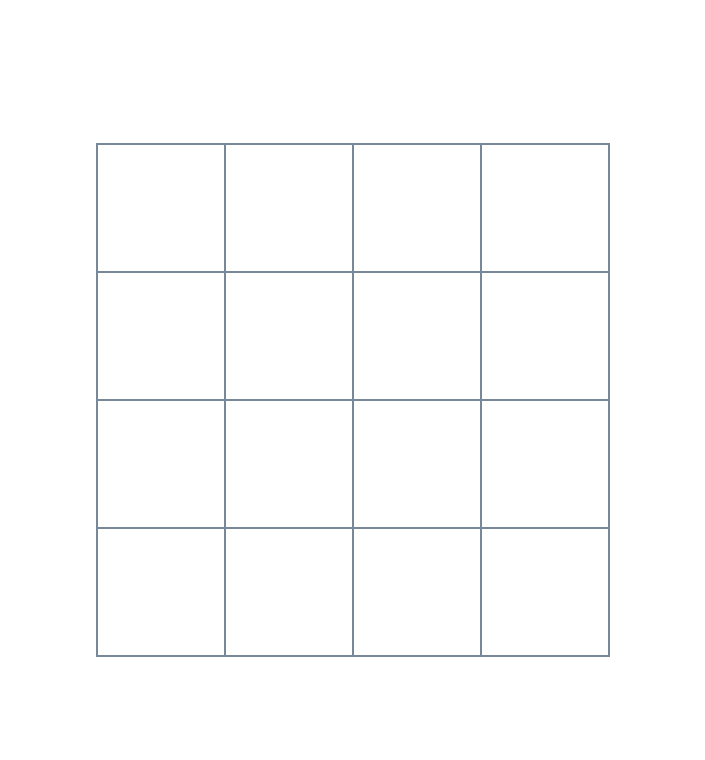
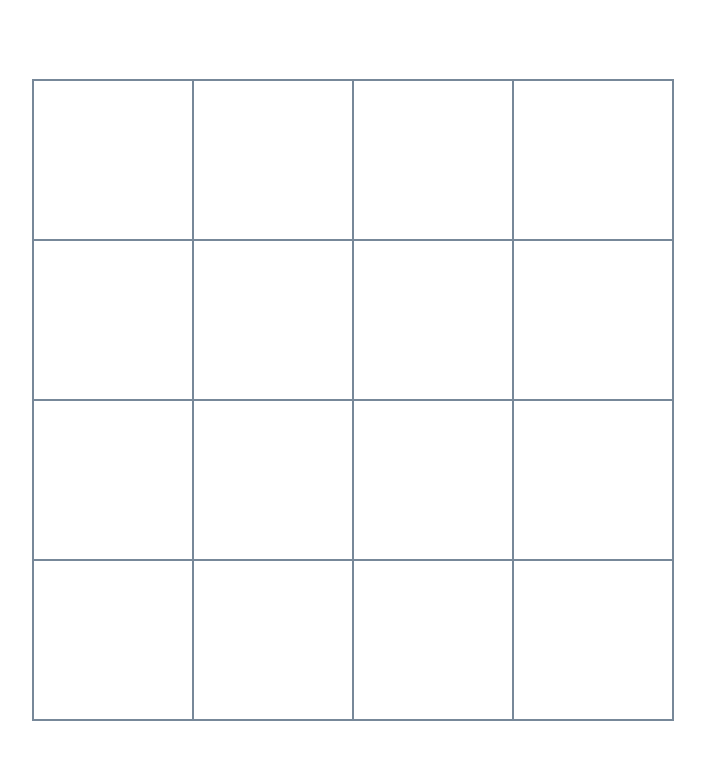
Before and after one commit to tptam/odin-etch-a-sketch, a plain HTML site: page index.html in a window 1280 px wide. Shown: the whole page, without its empty margins (287-992 px from the left). Drawn offline with Linux system fonts and the light colour scheme.

Commit message:
Use initScreen() when load first time

```diff
--- a/index.js
+++ b/index.js
@@ -1,10 +1,4 @@
 const container = document.querySelector("#container");
-
-for (let i = 0; i < 16; i++) {
-    const square = document.createElement("div");
-    square.classList.add("square");
-    container.appendChild(square);
-}
 
 container.addEventListener(
     "mouseenter",
@@ -25,6 +19,8 @@ container.addEventListener(
     true
 )
 
+initScreen(4);
+
 function initScreen(n){
     const container = document.querySelector("#container");
     container.style.width = "80vmin";
--- a/style.css
+++ b/style.css
@@ -13,7 +13,7 @@ body {
 
 #container {
     box-sizing: content-box;
-    width: 64vmin;
+    width: 80vmin;
     border: 0.5px lightslategrey solid;
     display: flex;
     flex-wrap: wrap;
@@ -22,7 +22,7 @@ body {
 
 .square {
     flex: none;
-    width: 16vmin;
-    height: 16vmin;
+    width: 20vmin;
+    height: 20vmin;
     border: 0.5px lightslategrey solid;
 }
```
